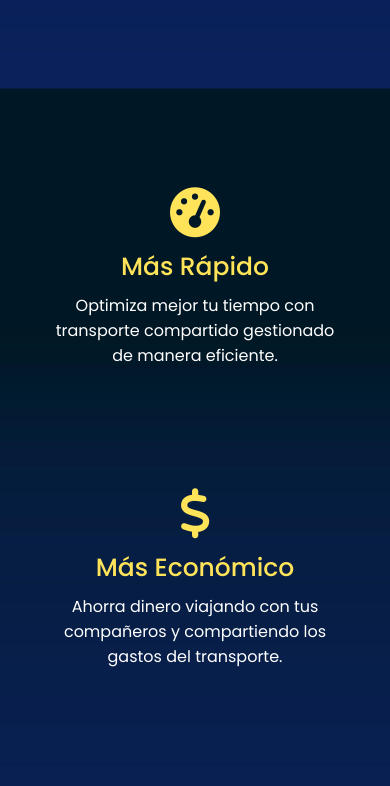
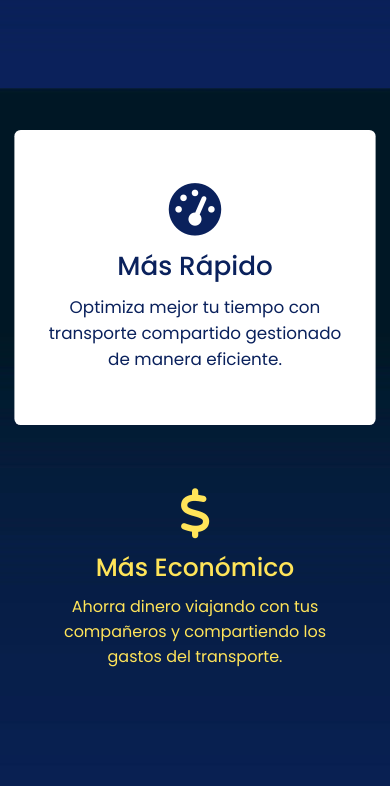
Before and after one commit to franmiso00/ByTheWay-WebSite.github.io, a plain HTML site: page index.html in a window 390 px wide. Shown: the part 1600-2386 px from the top of the page. Drawn offline with nearby package versions, Linux system fonts and the light colour scheme.

Commit message:
movil update epic title

```diff
--- a/index.html
+++ b/index.html
@@ -124,7 +124,7 @@
             <h2 class="title">¿Cómo Funciona?</h2>
             <div class="skills-content">
                 <div class="column left">
-                    <img src="images/img_proto_app_homePage.png" alt="">
+                    <img src="images/img_proto_app_homePage.png" alt="Ejemplo de uso de la aplicacion">
                 </div>
 
                 <div class="column right">
--- a/script.js
+++ b/script.js
@@ -92,3 +92,22 @@ function sendMail(){
     emailjs.send(serviceID, templateID_2, params)
         .then(alert("¡Gracias por contactar!"))
  }
+
+
+document.addEventListener("DOMContentLoaded", () => {
+    const cards = document.querySelectorAll(".services .serv-content .card");
+
+    const observer = new IntersectionObserver((entries) => {
+        entries.forEach(entry => {
+            if (entry.isIntersecting) {
+                cards.forEach(card => card.classList.remove("active"));
+                entry.target.classList.add("active");
+            } else {
+
+                entry.target.classList.remove("active");
+            }
+        });
+    }, { threshold: 0.6 });
+
+    cards.forEach(card => observer.observe(card));
+});
--- a/style.css
+++ b/style.css
@@ -494,12 +494,13 @@ section .title::after{
   }
 
   .section-top h1 {
-    font-size: 10rem;
+    font-size: 12rem;
     text-align: center;
-    font-weight: bold;
+    font-weight: 200;
     color: rgb(255, 255, 255);
     letter-spacing: 3px;
     text-transform: uppercase;
+    font-family:Impact, Haettenschweiler, 'Arial Narrow Bold', sans-serif ;
   }
 
   .section-bottom {
@@ -841,6 +842,42 @@ footer span a:hover{
 }
 
 @media (max-width: 690px) {
+    .services .serv-content .card {
+        background: transparent;
+        color: #ffe459;
+        transform: scale(1);
+        margin-bottom: 20px;
+        transition: all 1s ease-in-out;
+    }
+
+    .services .serv-content .card .text {
+        color: #ffe459;
+        transition: color 1s ease-in-out;
+    }
+
+    .services .serv-content .card i {
+        color: #ffe459;
+        transition: color 1s ease-in-out;
+    }
+
+    .services .serv-content .card.active {
+        background: #ffffff;
+        color: #0a215c;
+        transform: scale(1.05);
+    }
+
+    .services .serv-content .card.active .text {
+        color: #0a215c;
+    }
+
+    .services .serv-content .card.active i {
+        color: #0a215c;
+    }
+}
+
+
+
+@media (max-width: 690px) {
     .max-width{
         padding: 0 23px;
     }
@@ -875,7 +912,7 @@ footer span a:hover{
 
     .home .home-content a {
         font-size: 20px; /* Reduce el tamaño de fuente del botón */
-        padding: 10px 30px; /* Ajusta el relleno del botón */
+        padding: 20px 40px; /* Ajusta el relleno del botón */
 
     }
 
@@ -898,7 +935,7 @@ footer span a:hover{
     }
 
     .section-top h1 {
-        font-size: 5rem; /* Reduce el tamaño de la fuente */
+        font-size: 8rem; /* Reduce el tamaño de la fuente */
     }
 
     .section-bottom {
@@ -974,7 +1011,7 @@ footer span a:hover{
     }
 
     .section-top h1 {
-        font-size:  4rem; /* Ajusta aún más el tamaño del texto en pantallas muy pequeñas */
+        font-size:  6rem; /* Ajusta aún más el tamaño del texto en pantallas muy pequeñas */
     }
 
     .section-bottom h2 {
```
